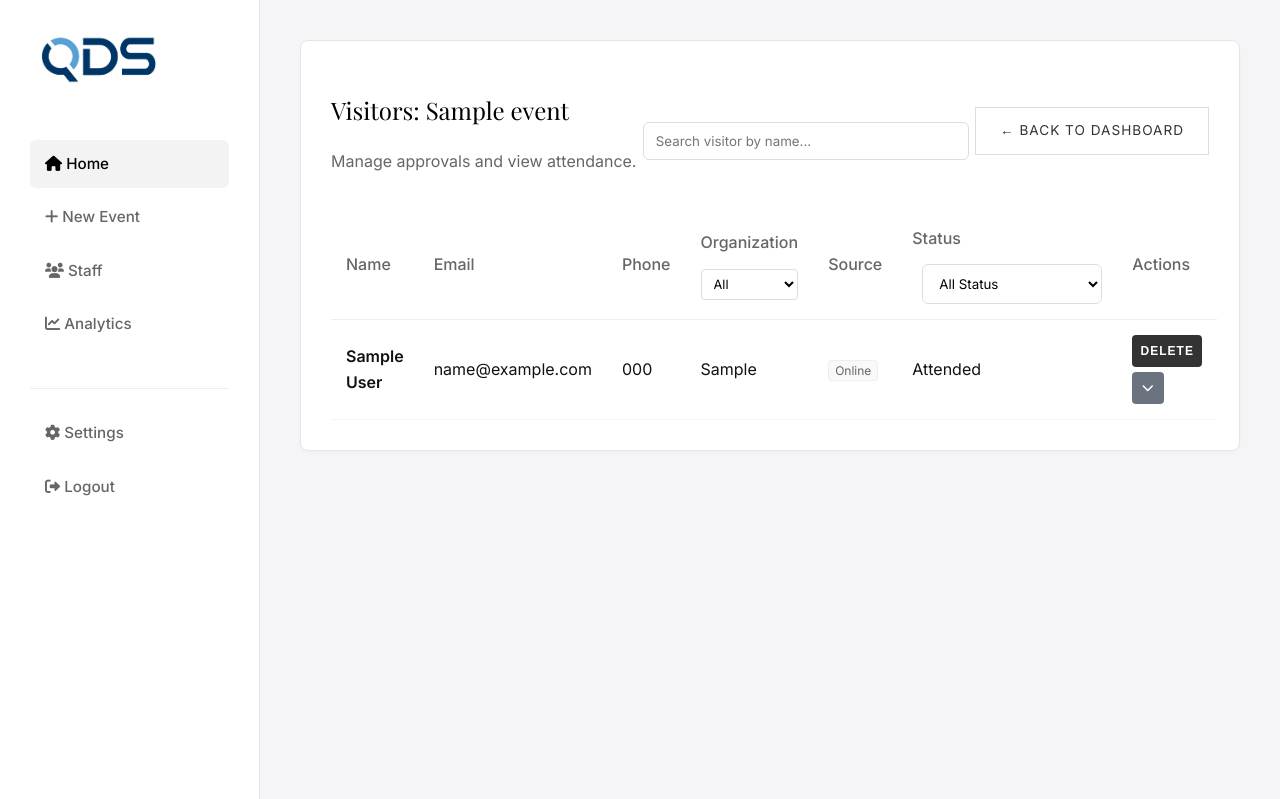
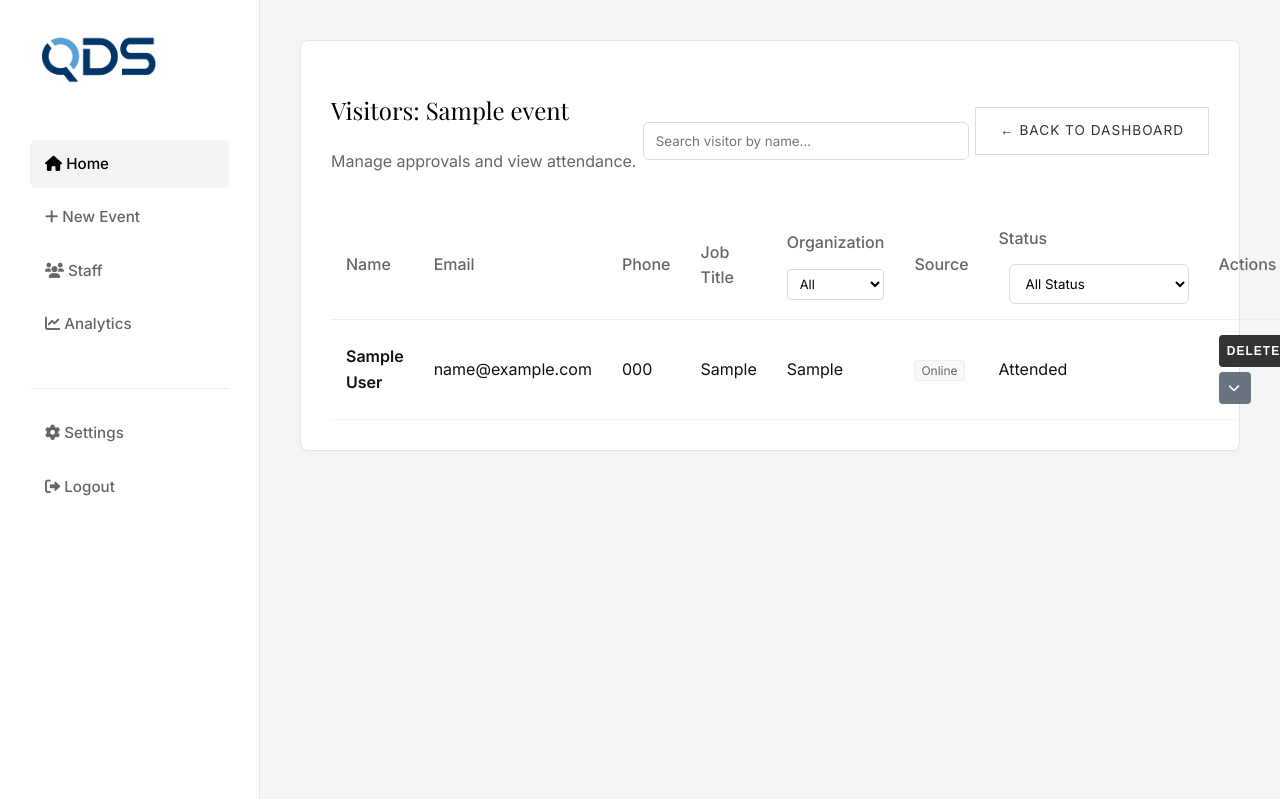
Before and after one commit to SMSulemanMS/evms_prod, a Flask app: page /admin/event/1/visitors in a window 1280 px wide. Shown: the top 799 px of the page. Run offline with Flask 3, Linux system fonts and the light colour scheme; a user stored in the database is signed in; tables that the repository leaves empty hold one stand-in row (values such as "Sample post"); some web fonts are replaced.

Commit message:
job title added

```diff
--- a/templates/admin/event_visitors.html
+++ b/templates/admin/event_visitors.html
@@ -32,6 +32,7 @@
                     <th style="padding: 15px; font-weight: 500; color: #666;">Name</th>
                     <th style="padding: 15px; font-weight: 500; color: #666;">Email</th>
                     <th style="padding: 15px; font-weight: 500; color: #666;">Phone</th>
+                    <th style="padding: 15px; font-weight: 500; color: #666;">Job Title</th>
 
                     <th style="padding: 15px; font-weight: 500; color: #666;">
                         Organization
@@ -70,6 +71,7 @@
                     <td style="padding: 15px;" data-label="Name"><strong>{{ visitor.full_name }}</strong></td>
                     <td style="padding: 15px;" data-label="Email">{{ visitor.email }}</td>
                     <td style="padding: 15px;" data-label="Phone">{{ visitor.phone }}</td>
+                    <td style="padding: 15px;" data-label="Job Title">{{ visitor.designation or 'N/A' }}</td>
                     <td style="padding: 15px;" data-label="Organization">{{ visitor.organization }}</td>
                     <td style="padding: 15px;" data-label="Source">
                         {% if visitor.status == 'Walk-in' %}
```
